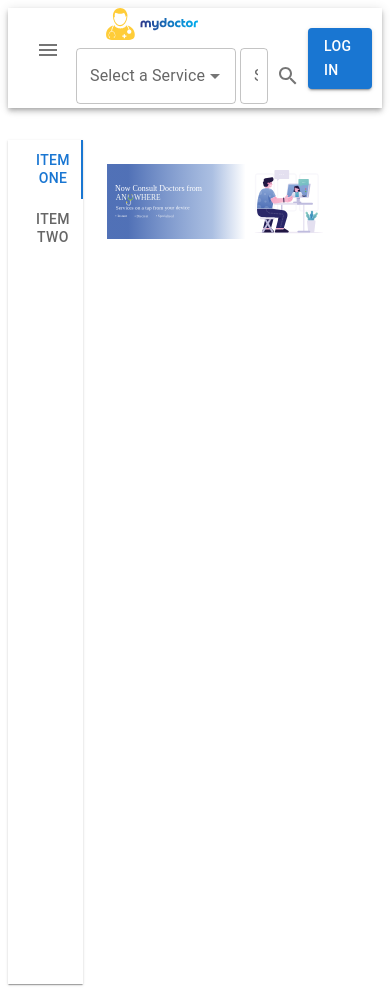
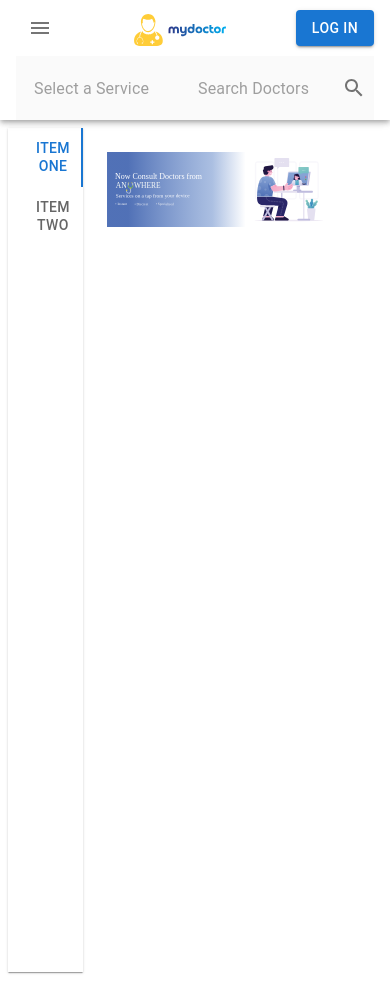
Before and after one commit to Akshat-65/my-doctor-app, a React (Create React App) app: page / in a window 390 px wide. Built offline with nearby package versions, Linux system fonts and the light colour scheme.

Commit message:
made header responsive

```diff
--- a/src/components/Layout/Header.js
+++ b/src/components/Layout/Header.js
@@ -38,13 +38,13 @@ const Header = () => {
   };
 
   return (
-    <AppBar position="static" sx={{ backgroundColor: "white" }}>
+    <AppBar position="fixed" sx={{ backgroundColor: "white" }}>
       <Container maxWidth="xl">
         <Toolbar
           disableGutters
-          sx={{ display: { xs: "flex" }, justifyContent: "space-between"}}
+          sx={{ display: { xs: "flex" }, justifyContent: "space-between" }}
         >
-          <Box sx={{ display: { xs: "flex", md: "none" },mt:'-1rem'}}>
+          <Box sx={{ display: { xs: "flex", md: "none" } }}>
             <IconButton
               size="large"
               aria-label="account of current user"
@@ -70,7 +70,7 @@ const Header = () => {
               open={Boolean(anchorElNav)}
               onClose={handleCloseNavMenu}
               sx={{
-                display: { xs: "block", md: "none" }
+                display: { xs: "block", md: "none" },
               }}
             >
               {pages.map((page) => (
@@ -83,50 +83,128 @@ const Header = () => {
 
           <Box sx={{ display: { xs: "none", md: "flex" } }}>
             <Link to="/">
+              <img src={logo} style={{ height: "40px", width: "160px" }} />
+            </Link>
+          </Box>
+
+          <Box sx={{ display: { xs: "flex", md: "none" }, mt: "0.5rem" }}>
+            <Link to="/">
               <img src={logo} style={{ height: "32px", width: "160px" }} />
             </Link>
           </Box>
 
-          <Box sx={{display:'flex', flexDirection:'column' }}>
-            <Box sx={{ display: { xs: "flex", md: "none" } }}>
-              <Link to="/">
-                <img src={logo} style={{ height: "32px", width: "160px" }} />
-              </Link>
-            </Box>
-            <Box sx={{ display: "flex", alignItems: "center",justifyContent:'center' }}>
+          <Box
+            sx={{
+              display: { xs: "none", md: "flex" },
+              alignItems: "center",
+              justifyContent: "center",
+              backgroundColor: "#fafafa",
+            }}
+          >
             <Box>
               <Autocomplete
                 disablePortal
+                forcePopupIcon={false}
                 id="combo-box-demo"
                 options={top100Films}
-                sx={{ width: { xs: 160, md: 250 }, m: 0.5,  }}
+                sx={{
+                  width: { xs: "10rem", md: "16rem" },
+                  m: 0.5,
+                  "& .MuiOutlinedInput-root": {
+                    // border: "1px solid yellow",
+                    border: "none",
+                  },
+                  "& .MuiOutlinedInput-root .MuiOutlinedInput-notchedOutline": {
+                    border: "none",
+                  },
+                  "& .css-yjsfm1 span": {
+                    display: "none",
+                  },
+                }}
                 renderInput={(params) => (
-                  <TextField {...params} label="Select a Service"/>
+                  <TextField {...params} placeholder="Select a Service" />
                 )}
               />
             </Box>
+
             <Box>
               <TextField
                 id="outlined-basic"
-                label="Search Doctors"
+                placeholder="Search Doctors"
                 variant="outlined"
+                sx={{
+                  "& .MuiOutlinedInput-root .MuiOutlinedInput-notchedOutline": {
+                    border: "none",
+                  },
+                }}
               />
             </Box>
+
             <IconButton>
               <SearchIcon />
             </IconButton>
           </Box>
-          </Box>
 
-
-          <Box sx={{ flexGrow: 0 , right:'1rem'}}>
+          <Box sx={{ display: "flex", flexGrow: 0 }}>
             <Link to="/login">
-              <Button variant="contained" href="/login">
+              <Button variant="contained" href="/login" sx={{}}>
                 Log In
               </Button>
             </Link>
           </Box>
         </Toolbar>
+
+        <Box
+          sx={{
+            display: { xs: "flex", md: "none" },
+            alignItems: "center",
+            justifyContent: "center",
+            backgroundColor: "#fafafa",
+          }}
+        >
+          <Box>
+            <Autocomplete
+              disablePortal
+              forcePopupIcon={false}
+              id="combo-box-demo"
+              options={top100Films}
+              sx={{
+                width: { xs: "10rem", md: "16rem" },
+                m: 0.5,
+                "& .MuiOutlinedInput-root": {
+                  // border: "1px solid yellow",
+                  border: "none",
+                },
+                "& .MuiOutlinedInput-root .MuiOutlinedInput-notchedOutline": {
+                  border: "none",
+                },
+                "& .css-yjsfm1 span": {
+                  display: "none",
+                },
+              }}
+              renderInput={(params) => (
+                <TextField {...params} placeholder="Select a Service" />
+              )}
+            />
+          </Box>
+
+          <Box>
+            <TextField
+              id="outlined-basic"
+              placeholder="Search Doctors"
+              variant="outlined"
+              sx={{
+                "& .MuiOutlinedInput-root .MuiOutlinedInput-notchedOutline": {
+                  border: "none",
+                },
+              }}
+            />
+          </Box>
+
+          <IconButton>
+            <SearchIcon />
+          </IconButton>
+        </Box>
       </Container>
     </AppBar>
   );
--- a/src/index.css
+++ b/src/index.css
@@ -1,3 +1,5 @@
 .space{
   height: 2rem;
+  margin-top: 2rem;
+  margin-bottom: 4rem;
 }
```
